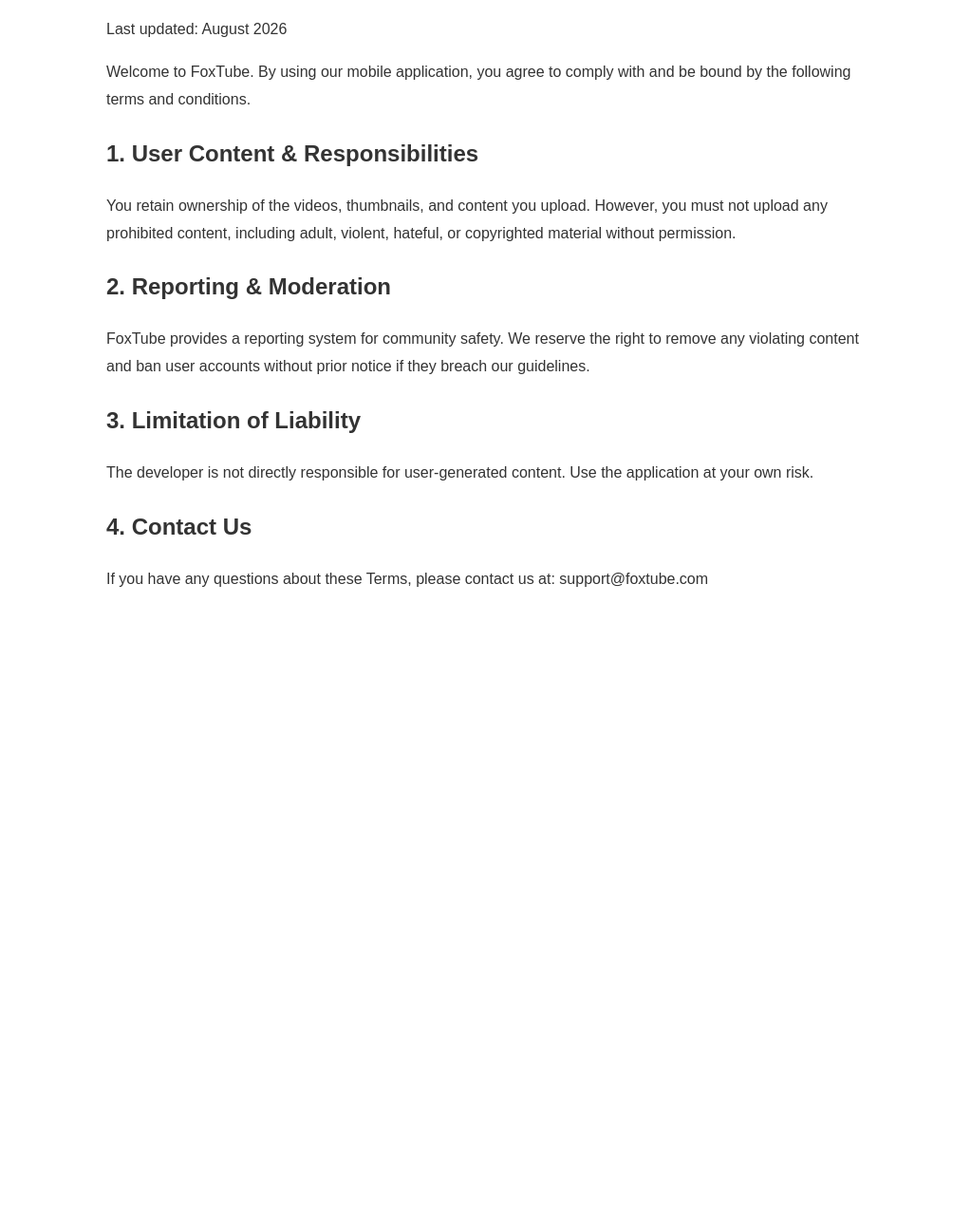
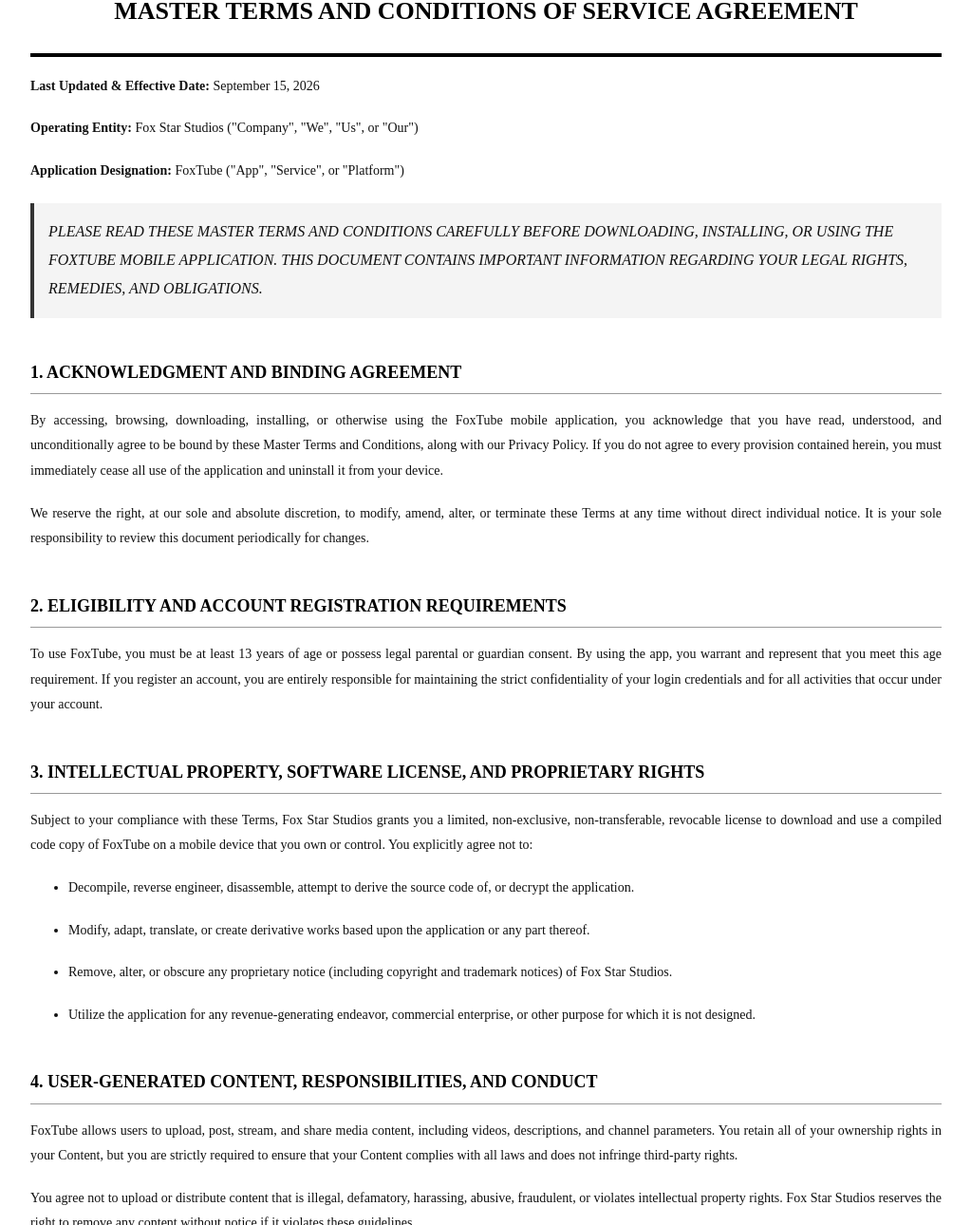
Before and after one commit to dhakersunil007-afk/foxtube-policy, a plain HTML site: page terms.html in a window 1280 px wide. Shown: the part 113-1403 px from the top of the page at 95% size, without its empty margins (128-1151 px from the left). Before the commit the page ends 800 px from the top, so only its background shows below. Drawn offline with Linux system fonts and the light colour scheme.

Commit message:
Update terms.html

```diff
--- a/terms.html
+++ b/terms.html
@@ -1,25 +1,66 @@
 <!DOCTYPE html>
-<html>
+<html lang="en">
 <head>
     <meta charset="UTF-8">
-    <title>Terms and Conditions - FoxTube</title>
-    <style>body { font-family: Arial, sans-serif; padding: 30px; line-height: 1.8; color: #333; max-width: 800px; margin: auto; }</style>
+    <meta name="viewport" content="width=device-width, initial-scale=1.0">
+    <title>Master Terms and Conditions - FoxTube</title>
+    <style>
+        body { font-family: 'Times New Roman', Times, serif; line-height: 1.9; color: #111; max-width: 1000px; margin: 0 auto; padding: 40px; background-color: #ffffff; }
+        h1, h2, h3 { color: #000; margin-top: 40px; text-transform: uppercase; }
+        h1 { border-bottom: 4px solid #000; padding-bottom: 20px; font-size: 26px; text-align: center; }
+        h2 { font-size: 18px; border-bottom: 1px solid #999; padding-bottom: 5px; }
+        h3 { font-size: 15px; }
+        .container { background: #fff; padding: 20px; }
+        p, li { margin-bottom: 18px; font-size: 14px; text-align: justify; }
+        ul { margin-bottom: 20px; }
+        .legal-notice { background: #f4f4f4; padding: 15px; border-left: 4px solid #333; margin: 20px 0; font-style: italic; }
+    </style>
 </head>
 <body>
-    <h1>Terms and Conditions - FoxTube</h1>
-    <p>Last updated: August 2026</p>
-    <p>Welcome to FoxTube. By using our mobile application, you agree to comply with and be bound by the following terms and conditions.</p>
+<div class="container">
+    <h1>Master Terms and Conditions of Service Agreement</h1>
+    <p><strong>Last Updated & Effective Date:</strong> September 15, 2026</p>
+    <p><strong>Operating Entity:</strong> Fox Star Studios ("Company", "We", "Us", or "Our")</p>
+    <p><strong>Application Designation:</strong> FoxTube ("App", "Service", or "Platform")</p>
 
-    <h2>1. User Content & Responsibilities</h2>
-    <p>You retain ownership of the videos, thumbnails, and content you upload. However, you must not upload any prohibited content, including adult, violent, hateful, or copyrighted material without permission.</p>
+    <div class="legal-notice">
+        PLEASE READ THESE MASTER TERMS AND CONDITIONS CAREFULLY BEFORE DOWNLOADING, INSTALLING, OR USING THE FOXTUBE MOBILE APPLICATION. THIS DOCUMENT CONTAINS IMPORTANT INFORMATION REGARDING YOUR LEGAL RIGHTS, REMEDIES, AND OBLIGATIONS.
+    </div>
 
-    <h2>2. Reporting & Moderation</h2>
-    <p>FoxTube provides a reporting system for community safety. We reserve the right to remove any violating content and ban user accounts without prior notice if they breach our guidelines.</p>
+    <h2>1. Acknowledgment and Binding Agreement</h2>
+    <p>By accessing, browsing, downloading, installing, or otherwise using the FoxTube mobile application, you acknowledge that you have read, understood, and unconditionally agree to be bound by these Master Terms and Conditions, along with our Privacy Policy. If you do not agree to every provision contained herein, you must immediately cease all use of the application and uninstall it from your device.</p>
+    <p>We reserve the right, at our sole and absolute discretion, to modify, amend, alter, or terminate these Terms at any time without direct individual notice. It is your sole responsibility to review this document periodically for changes.</p>
 
-    <h2>3. Limitation of Liability</h2>
-    <p>The developer is not directly responsible for user-generated content. Use the application at your own risk.</p>
+    <h2>2. Eligibility and Account Registration Requirements</h2>
+    <p>To use FoxTube, you must be at least 13 years of age or possess legal parental or guardian consent. By using the app, you warrant and represent that you meet this age requirement. If you register an account, you are entirely responsible for maintaining the strict confidentiality of your login credentials and for all activities that occur under your account.</p>
 
-    <h2>4. Contact Us</h2>
-    <p>If you have any questions about these Terms, please contact us at: support@foxtube.com</p>
+    <h2>3. Intellectual Property, Software License, and Proprietary Rights</h2>
+    <p>Subject to your compliance with these Terms, Fox Star Studios grants you a limited, non-exclusive, non-transferable, revocable license to download and use a compiled code copy of FoxTube on a mobile device that you own or control. You explicitly agree not to:</p>
+    <ul>
+        <li>Decompile, reverse engineer, disassemble, attempt to derive the source code of, or decrypt the application.</li>
+        <li>Modify, adapt, translate, or create derivative works based upon the application or any part thereof.</li>
+        <li>Remove, alter, or obscure any proprietary notice (including copyright and trademark notices) of Fox Star Studios.</li>
+        <li>Utilize the application for any revenue-generating endeavor, commercial enterprise, or other purpose for which it is not designed.</li>
+    </ul>
+
+    <h2>4. User-Generated Content, Responsibilities, and Conduct</h2>
+    <p>FoxTube allows users to upload, post, stream, and share media content, including videos, descriptions, and channel parameters. You retain all of your ownership rights in your Content, but you are strictly required to ensure that your Content complies with all laws and does not infringe third-party rights.</p>
+    <p>You agree not to upload or distribute content that is illegal, defamatory, harassing, abusive, fraudulent, or violates intellectual property rights. Fox Star Studios reserves the right to remove any content without notice if it violates these guidelines.</p>
+
+    <h2>5. Monetization, Third-Party Advertisements, and AdMob Integration</h2>
+    <p>To ensure that FoxTube remains free to download and use, the application incorporates third-party advertising frameworks, specifically <strong>Google AdMob</strong>. These services may utilize cookies, device identifiers, and network tracking to serve personalized or contextual ads. Fox Star Studios holds zero liability for the content, tracking methods, or commercial practices of third-party ad networks.</p>
+
+    <h2>6. Disclaimer of Warranties</h2>
+    <p>THE SERVICE IS PROVIDED ON AN "AS IS" AND "AS AVAILABLE" BASIS, WITHOUT WARRANTIES OF ANY KIND, EITHER EXPRESS OR IMPLIED. FOXTUBE EXPRESSLY DISCLAIMS ALL WARRANTIES, INCLUDING MERCHANTABILITY, FITNESS FOR A PARTICULAR PURPOSE, AND NON-INFRINGEMENT.</p>
+
+    <h2>7. Limitation of Liability</h2>
+    <p>TO THE MAXIMUM EXTENT PERMITTED BY APPLICABLE LAW, IN NO EVENT SHALL FOX STAR STUDIOS BE LIABLE FOR ANY INDIRECT, PUNITIVE, INCIDENTAL, SPECIAL, CONSEQUENTIAL, OR EXEMPLARY DAMAGES, INCLUDING LOSS OF PROFITS, DATA, OR GOODWILL, ARISING OUT OF OR IN CONNECTION WITH THE USE OF THIS APPLICATION.</p>
+
+    <h2>8. Governing Law and Dispute Resolution</h2>
+    <p>These Terms shall be governed, construed, and enforced in accordance with the laws of India, without regard to its conflict of law provisions. Any legal action or proceeding arising under these Terms shall be brought exclusively in the courts located within India.</p>
+
+    <h2>9. Contact Information</h2>
+    <p>For any formal inquiries, legal notifications, or support concerns regarding these Terms, please contact us at: <strong>support@foxtubepapp.com</strong></p>
+</div>
 </body>
 </html>
```
